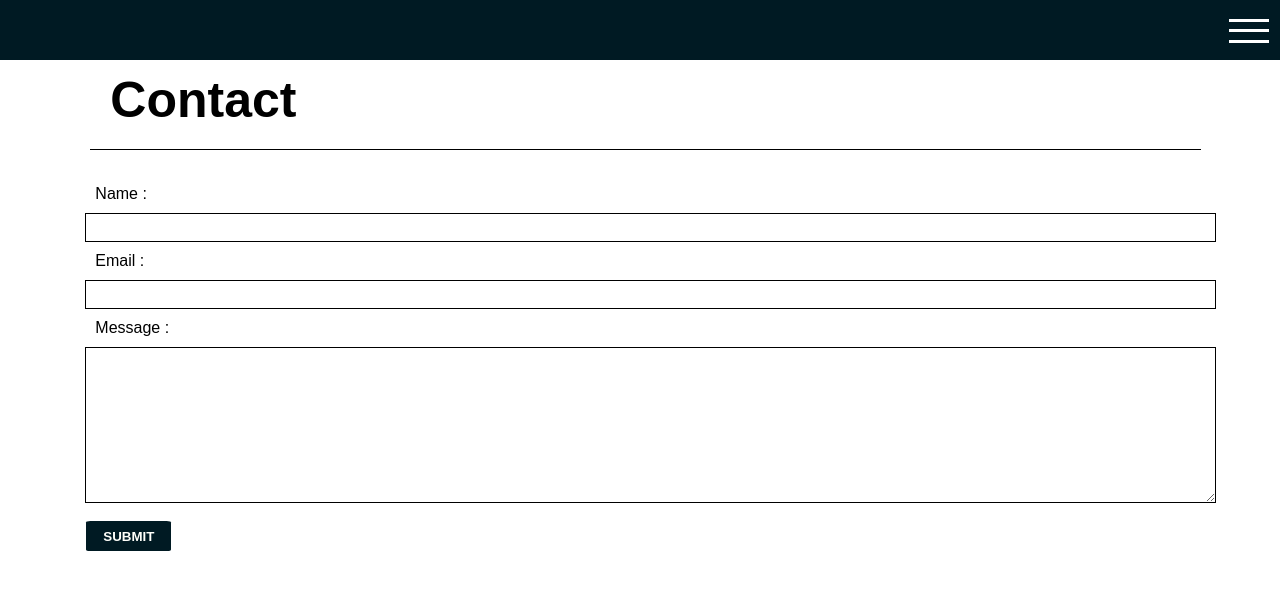
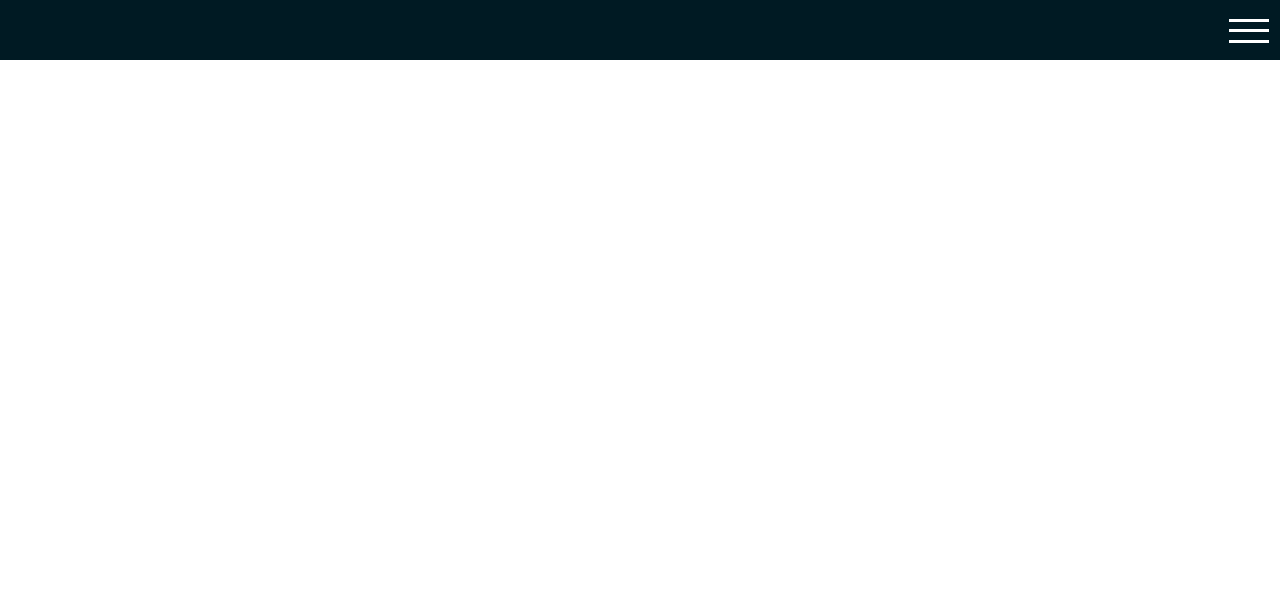
Before and after one commit to Bearsharks/portfolio, a React (Create React App) app: page /portfolio/contact in a window 1280 px wide. Shown: the top 590 px of the page. Built offline with nearby package versions, Linux system fonts and the light colour scheme.

Commit message:
fix : contact제거

```diff
--- a/src/App.js
+++ b/src/App.js
@@ -14,6 +14,7 @@ function App(props) {
 	const navActive = useRecoilValue(isNavActive);
 	const backBtnActive = useRecoilValue(backBtnState);
 	useEffect(() => {
+		return;
 		const isScriptExist = document.getElementById("recaptcha");
 		if (!isScriptExist) {
 			const script = document.createElement("script");
--- a/src/Home.js
+++ b/src/Home.js
@@ -129,15 +129,15 @@ function Home() {
                 link: "/projects"
             }
         },
-        {
-            title: "Communication",
-            tags: ["#역지사지", "#예의와 배려", "#Open mind"],
-            contents: ['예의와 배려로 의사소통하고, 다른 사람의 입장에서 한번 더 생각합니다.', "제의, 질문, 피드백, 기타 등등도 모두 환영합니다. 부담 없이 연락주세요."],
-            linkInfo: {
-                alt: "Contact",
-                link: "/contact"
-            }
-        },
+        // {
+        //     title: "Communication",
+        //     tags: ["#역지사지", "#예의와 배려", "#Open mind"],
+        //     contents: ['예의와 배려로 의사소통하고, 다른 사람의 입장에서 한번 더 생각합니다.', "제의, 질문, 피드백, 기타 등등도 모두 환영합니다. 부담 없이 연락주세요."],
+        //     linkInfo: {
+        //         alt: "Contact",
+        //         link: "/contact"
+        //     }
+        // },
     ]
     return (
         <div
@@ -172,7 +172,6 @@ function Home() {
                             articles.map((el, index) => {
                                 return (
                                     <li key={index}>
-
                                         <Article
                                             title={el.title}
                                             tags={el.tags}
--- a/src/MainContents.js
+++ b/src/MainContents.js
@@ -3,7 +3,7 @@ import { useEffect } from "react"
 import { Route, NavLink, Switch, Redirect, useHistory } from "react-router-dom";
 import Home from "./Home"
 import About from "./About"
-import Contact from "./Contact"
+//import Contact from "./Contact"
 import Projects from "./Projects"
 import Mynav from "./components/Navigation"
 import { useSetRecoilState } from 'recoil';
@@ -38,7 +38,7 @@ function MainContents(props) {
                 <NavLink to={"/home"} activeClassName={'linkActive'} style={{ "zIndex": 4 }}>Home</NavLink>
                 <NavLink to={"/about"} activeClassName={'linkActive'} style={{ "zIndex": 3 }}>About</NavLink>
                 <NavLink to={"/projects"} activeClassName={'linkActive'} style={{ "zIndex": 2 }}>Projects</NavLink>
-                <NavLink to={"/contact"} activeClassName={'linkActive'} style={{ "zIndex": 1 }}>Contact</NavLink>
+                {/* <NavLink to={"/contact"} activeClassName={'linkActive'} style={{ "zIndex": 1 }}>Contact</NavLink> */}
             </Mynav>
             <Switch>
                 <Route exact path="/">
@@ -47,7 +47,7 @@ function MainContents(props) {
                 <Route path={"/home"} component={Home} />
                 <Route path={"/projects"} component={Projects} />
                 <Route path={"/about"} component={About} />
-                <Route path={"/contact"} component={Contact} />
+                {/* <Route path={"/contact"} component={Contact} /> */}
             </Switch>
         </>
     );
```
